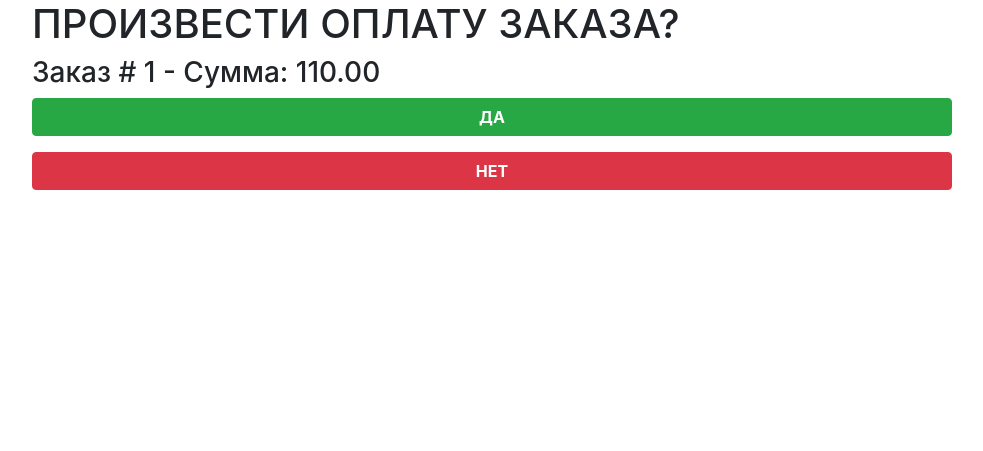
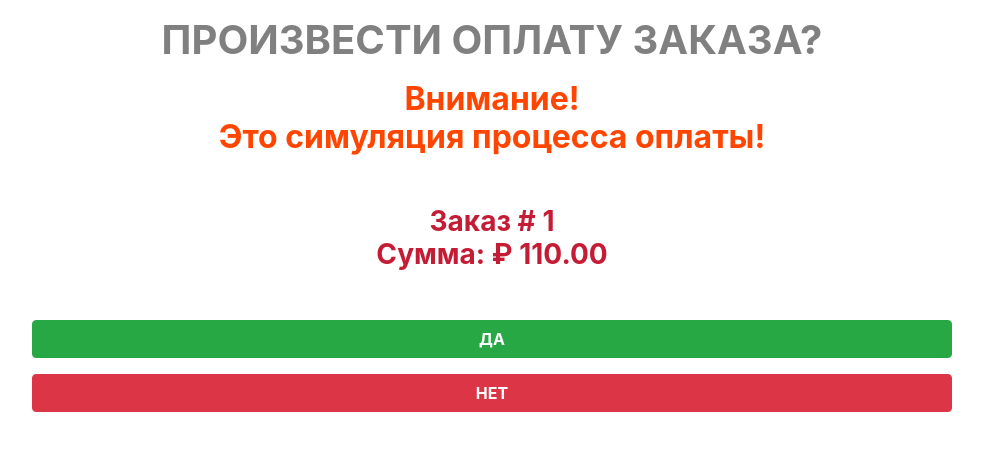
Before and after one commit to karyshev63rus/docent63, a Django app: page /orders/order/pay/1/ in a window 1280 px wide. Shown: the top 451 px of the page, without its empty margins (243-1226 px from the left). Run offline with Django 3.2, Linux system fonts and the light colour scheme; tables that the repository leaves empty hold one stand-in row (values such as "Sample post"); parts of the project's set-up code (start-up, migrations or seed data) failed here and were passed over; some libraries are stand-ins or nearby versions.

Commit message:
tuned a pay page

```diff
--- a/notes/static/css/notes.css
+++ b/notes/static/css/notes.css
@@ -136,3 +136,18 @@
     color: #9e9e9e;
     background-color: #eff7fa;
 }
+
+.order-pay .h1 {
+    color: gray;
+    font-weight: bold;
+}
+
+.order-pay .h2 {
+    color: orangered;
+    font-weight: bold;
+}
+
+.order-pay .h3 {
+    color: #c51c35;
+    font-weight: bold;
+}
--- a/orders/templates/order_pay.html
+++ b/orders/templates/order_pay.html
@@ -3,8 +3,12 @@
 {% block navbar %}{% endblock %}
 
 {% block content %}
-    <h1>ПРОИЗВЕСТИ ОПЛАТУ ЗАКАЗА?</h1>
-    <h3>Заказ # {{ order.id }} - Сумма: {{ order.get_total_cost }}</h3>
+
+  <div class="order-pay">
+
+    <div class="h1 my-3 text-center">ПРОИЗВЕСТИ ОПЛАТУ ЗАКАЗА?</div>
+    <div class="h2 mb-5 text-center">Внимание! <br>Это симуляция процесса оплаты!</div>
+    <div class="h3 mb-5 text-center">Заказ # {{ order.id }} <br>Сумма: &#8381; {{ order.get_total_cost }}</div>
     <div>
         <a href="{% url 'orders:order_pay_confirm' order.id %}" class="text-decoration-none">
         <button type="button" class="btn btn-success font-weight-bold shadow-custom col mb-3">
@@ -18,4 +22,6 @@
         </a>
     </div>
 
+  </div>
+
 {% endblock %}
```
